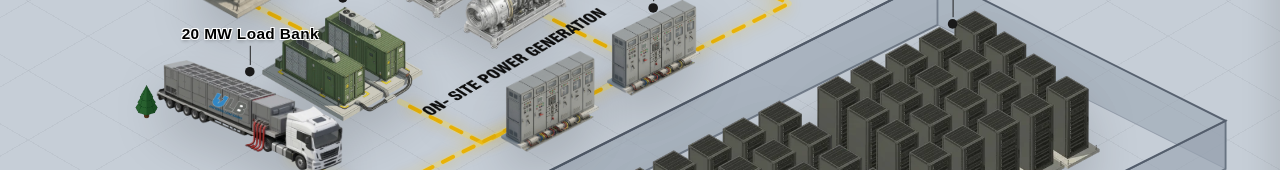
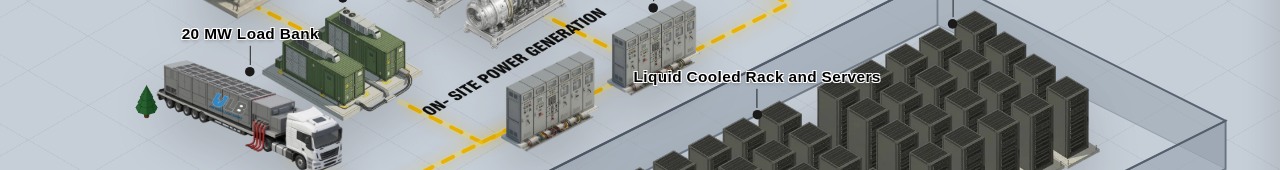
Before and after one commit to DilipGelot/data-center, a Next.js app: page / in a window 1280 px wide. Shown: the part 260-430 px from the top of the page. Built offline with nearby package versions, Linux system fonts and the light colour scheme.

Commit message:
feat: add ModelLabel component to ServerCluster2 interactive model

```diff
--- a/src/components/ServerCluster2.tsx
+++ b/src/components/ServerCluster2.tsx
@@ -1,10 +1,12 @@
 import Image from "next/image";
+import ModelLabel from "./ModelLabel";
 import InteractiveModel from "./InteractiveModel";
 
 export default function ServerCluster2() {
   return (
     <div className="absolute top-[59%] left-[56%] -translate-x-1/2 -translate-y-1/2 pointer-events-auto">
       <InteractiveModel id="ServerCluster2">
+        <ModelLabel label="Liquid Cooled Rack and Servers" />
         <Image
           src="/assets/servers.webp"
           alt="Rack and Servers"
```
